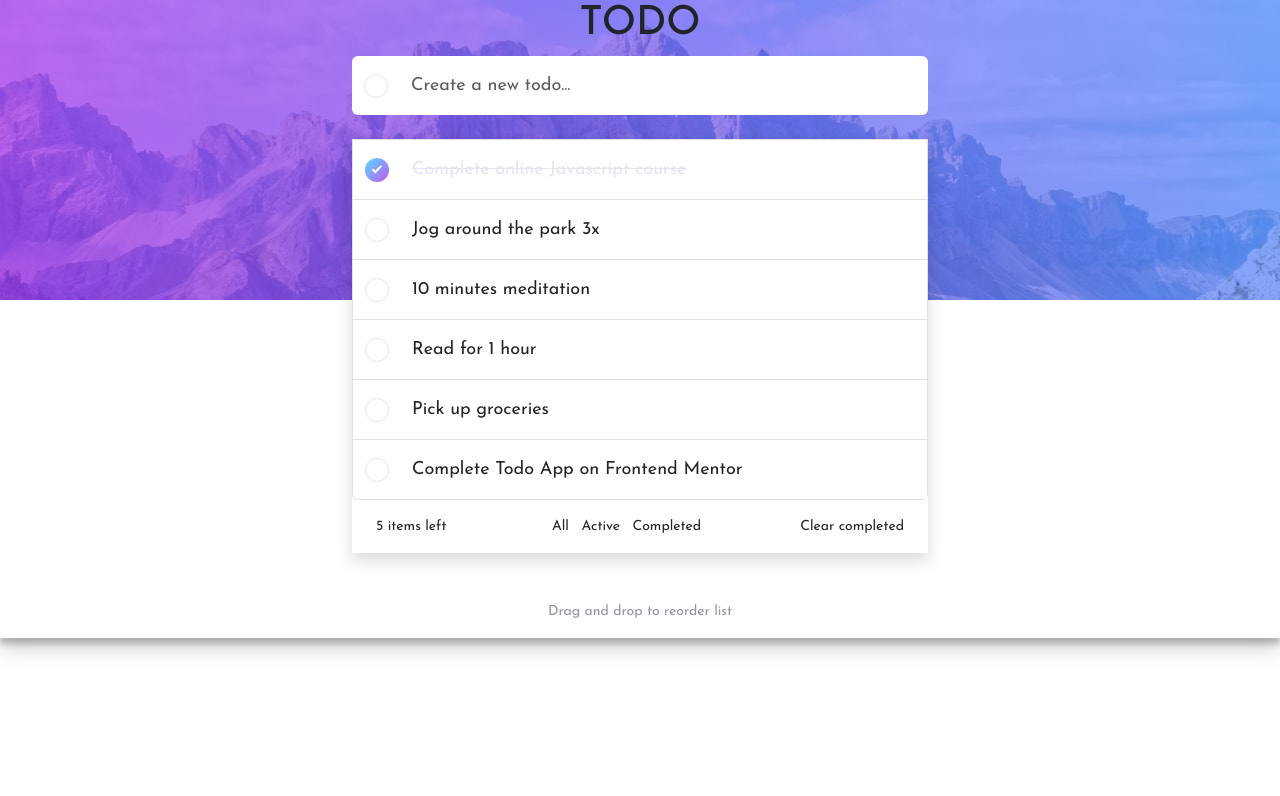
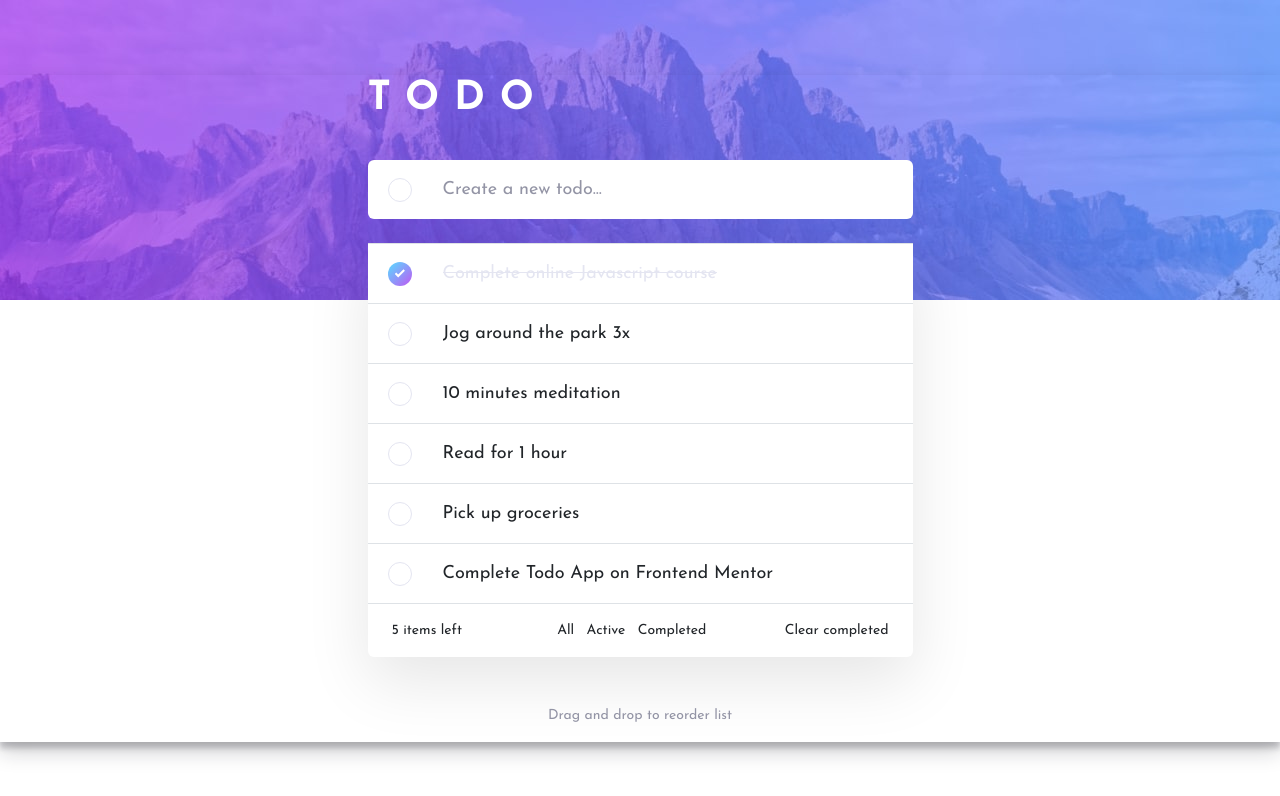
Before and after one commit to bnikkhah/todo-app, a website: page index.html in a window 1280 px wide. Drawn offline with nearby package versions, Linux system fonts and the light colour scheme.

Commit message:
styling up the app x2

```diff
--- a/css/styles.scss
+++ b/css/styles.scss
@@ -1,7 +1,6 @@
 @import "../node_modules/bootstrap/scss/bootstrap";
 
 $primary: hsl(220, 98%, 61%);
-// $gradient: linear-gradient(hsl(192, 100%, 67%) to hsl(280, 87%, 65%));
 $light: hsl(0, 0%, 98%);
 $dark: hsl(235, 21%, 11%);
 $grayish-blue: hsl(236, 33%, 92%);
@@ -43,14 +42,35 @@ body {
         box-shadow: none;
     }
 
+    @include media-breakpoint-down(sm) {
+        font-size: 14px;
+    }
+
     @include media-breakpoint-up(md) {
         display: none;
+    }
+}
+
+.container {
+    padding-right: 25px;
+    padding-left: 25px;
+}
+
+.intro-heading {
+    margin-bottom: 30px;
+    letter-spacing: 10px;
+
+    @include media-breakpoint-up(md) {
+        letter-spacing: 15px;
+        margin-bottom: 37px;
     }
 }
 
 .input-group-text {
     background-color: $white;
     border: 0;
+    padding-left: 1.25rem;
+    padding-right: 1.25rem;
 }
 
 .form-check-input {
@@ -96,7 +116,15 @@ body {
     padding-top: 1rem;
     padding-bottom: 1rem;
     cursor: pointer;
-    font-size: 18px;
+    font-size: 14px;
+
+    @include media-breakpoint-up(md) {
+        font-size: 18px;
+    }
+
+    &::placeholder {
+        color: hsl(236, 9%, 61%);
+    }
 
     &:focus {
         box-shadow: none;
@@ -104,8 +132,8 @@ body {
     }
 }
 
-.shadow {
-    box-shadow: 0px 15px 30px 0px rgba($dark,0.05);
+.my-shadow {
+    box-shadow: 0 1.5rem 4rem rgba(0, 0, 0, 0.1);
 }
 
 .isCompleted {
@@ -114,6 +142,9 @@ body {
 }
 
 .list-group-item {
+    border-right: 0;
+    border-left: 0;
+    border-radius: 0 !important;
 
     &:hover,
     &:focus,
@@ -126,7 +157,12 @@ body {
 }
 
 .todo-main {
-    max-width: 600px;
+    max-width: 595px;
+    margin-top: 46px;
+
+    @include media-breakpoint-up(md) {
+        margin-top: 75px;
+    }
 }
 
 .meta {
--- a/index.html
+++ b/index.html
@@ -31,7 +31,7 @@
       <div class="row">
         <div class="col-12">
 
-          <h1>TODO</h1>
+          <h1 class="text-white fw-bold text-start intro-heading">TODO</h1>
 
           <!-- Todo insert -->
           <div class="input-group mb-4">
@@ -56,7 +56,7 @@
           </div>
 
           <!-- Todo list -->
-          <div class="todo-list shadow">
+          <div class="todo-list my-shadow rounded">
             <ul class="list-group">
               <template
                 x-for="(todo, index) in todos"
@@ -195,6 +195,7 @@
       },
       handleClearCompletedTodos() {
         // this.todos = this.todos.filter((todo) => !todo.isCompleted)
+
       },
       handleTodosLeft() {
         const filteredList = this.todos.filter((todo) => !todo.isCompleted);
```
Also changed, not shown: css/styles.css, 1 other file.
